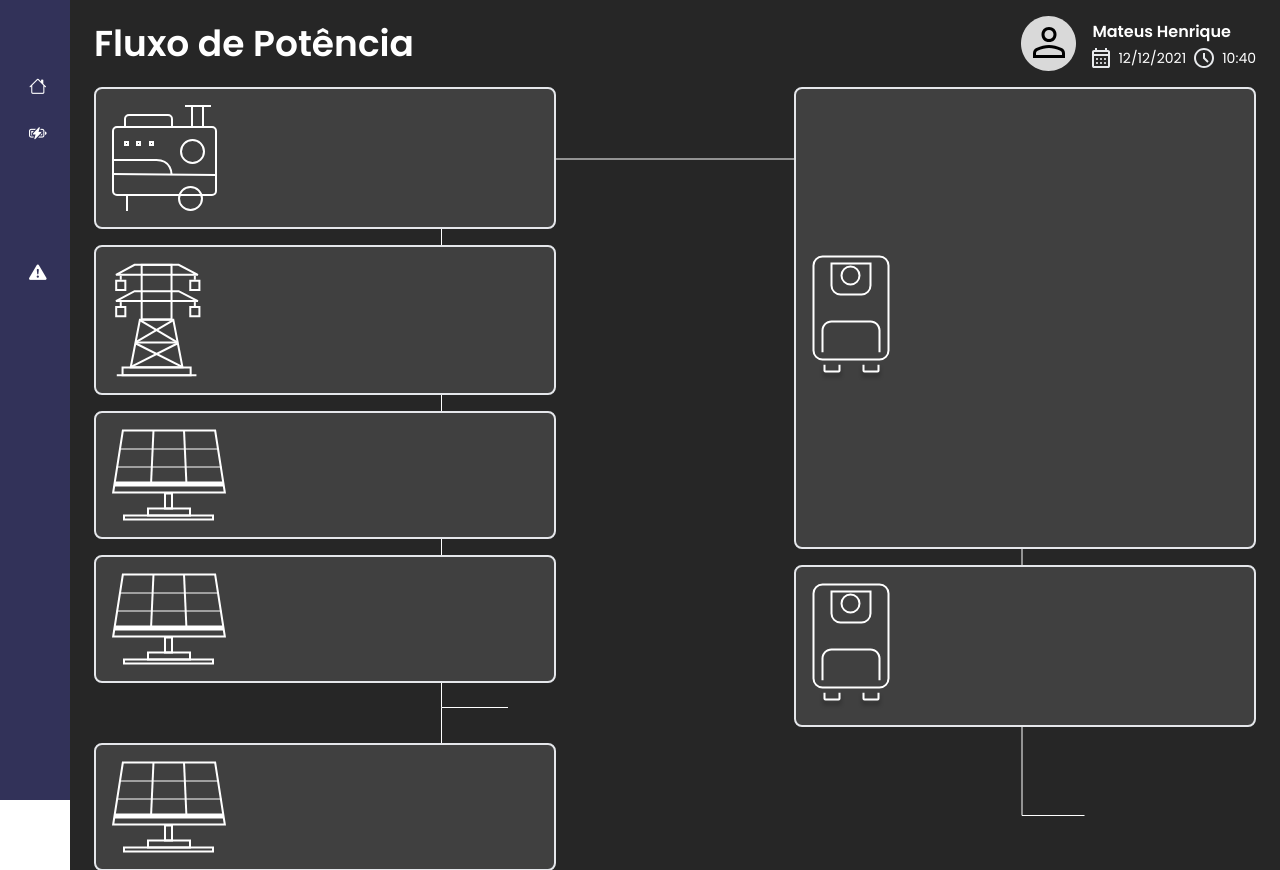
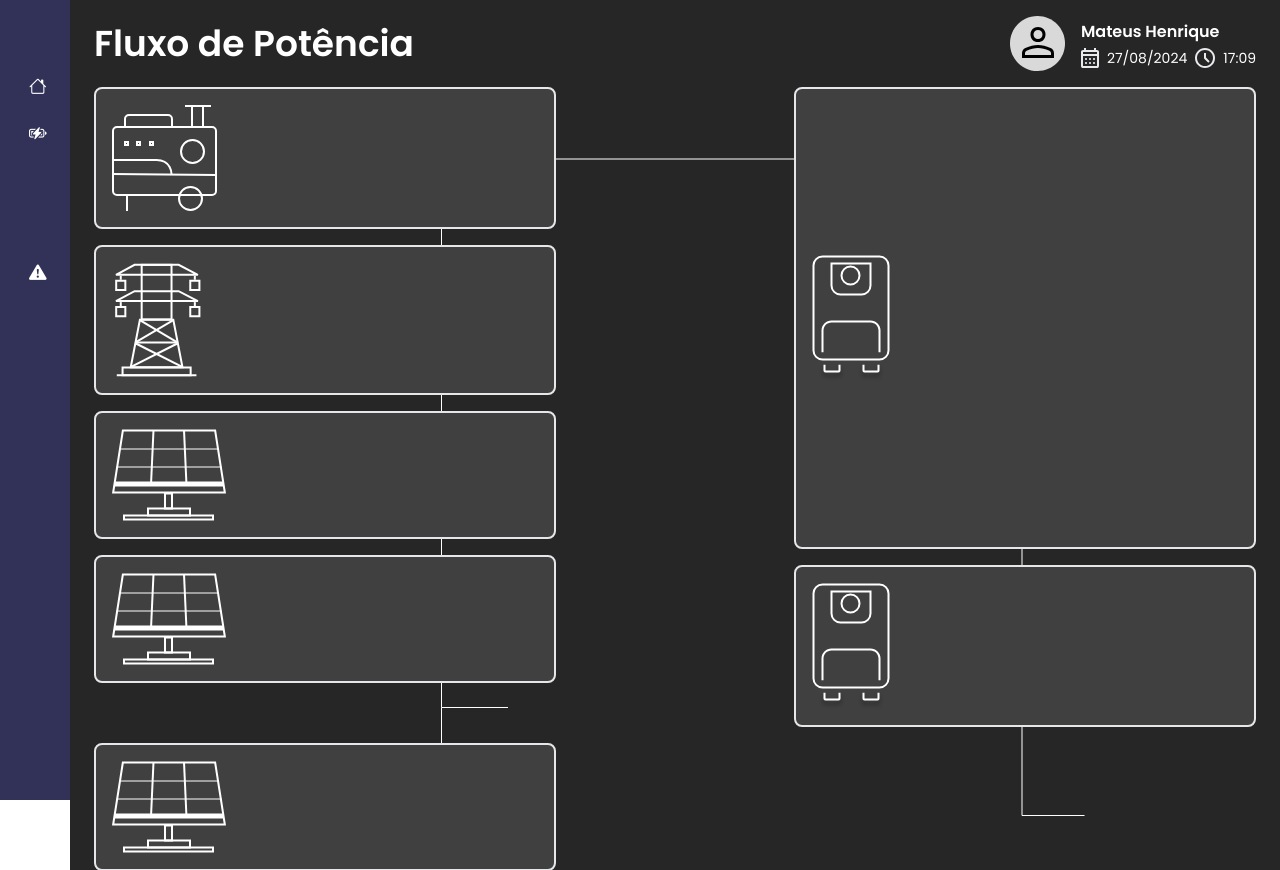
Before and after one commit to igor-mauricio/supervisorio-lab-mobilidade-e-armazenamento, a Flask app: page /minecraft in a window 1280 px wide; the page is wider, and only the part inside the window is pictured. Shown: the top 870 px of that part. Run offline with Flask 3, Linux system fonts and the light colour scheme; style sheets or scripts are compiled from the project's sources; some libraries are stand-ins or nearby versions.

Commit message:
Atualização: ajuste de funções pra data e horario

```diff
--- a/app/static/scripts/minecraft_button.js
+++ b/app/static/scripts/minecraft_button.js
@@ -17,9 +17,14 @@ function updateDateTime() {
   var minutes = String(now.getMinutes()).padStart(2, '0');
   var seconds = String(now.getSeconds()).padStart(2, '0');
 
-  var datetimeString = `${day}/${month}/${year} ${hours}:${minutes}:${seconds}`;
+  // var datetimeString = `${day}/${month}/${year} ${hours}:${minutes}:${seconds}`;
+  var dateString = `${day}/${month}/${year}`;
+  var timeString = `${hours}:${minutes}`;
 
-  document.getElementById("datetime").innerText = datetimeString;
+
+  document.getElementById("datestring").innerText = dateString;
+
+  document.getElementById("timestring").innerText = timeString;
 }
 
 setInterval(updateDateTime, 1000); // Atualiza a cada segundo
--- a/app/templates/minecraft.html
+++ b/app/templates/minecraft.html
@@ -14,9 +14,9 @@
                     <span class="text-base font-bold"> Mateus Henrique </span>
                     <div class="flex items-center gap-2">
                         <img src="{{url_for('static', filename='images/calendar.svg')}}" class=""/>
-                        <span class="text-sm"> 12/12/2021</span>
+                        <span class="text-sm" id="datestring"></span>
                         <img src="{{url_for('static', filename='images/clock.svg')}}" class=""/>
-                        <span class="text-sm"> 10:40</span>
+                        <span class="text-sm" id="timestring"></span>
                     </div>
                 </div>
 
```
